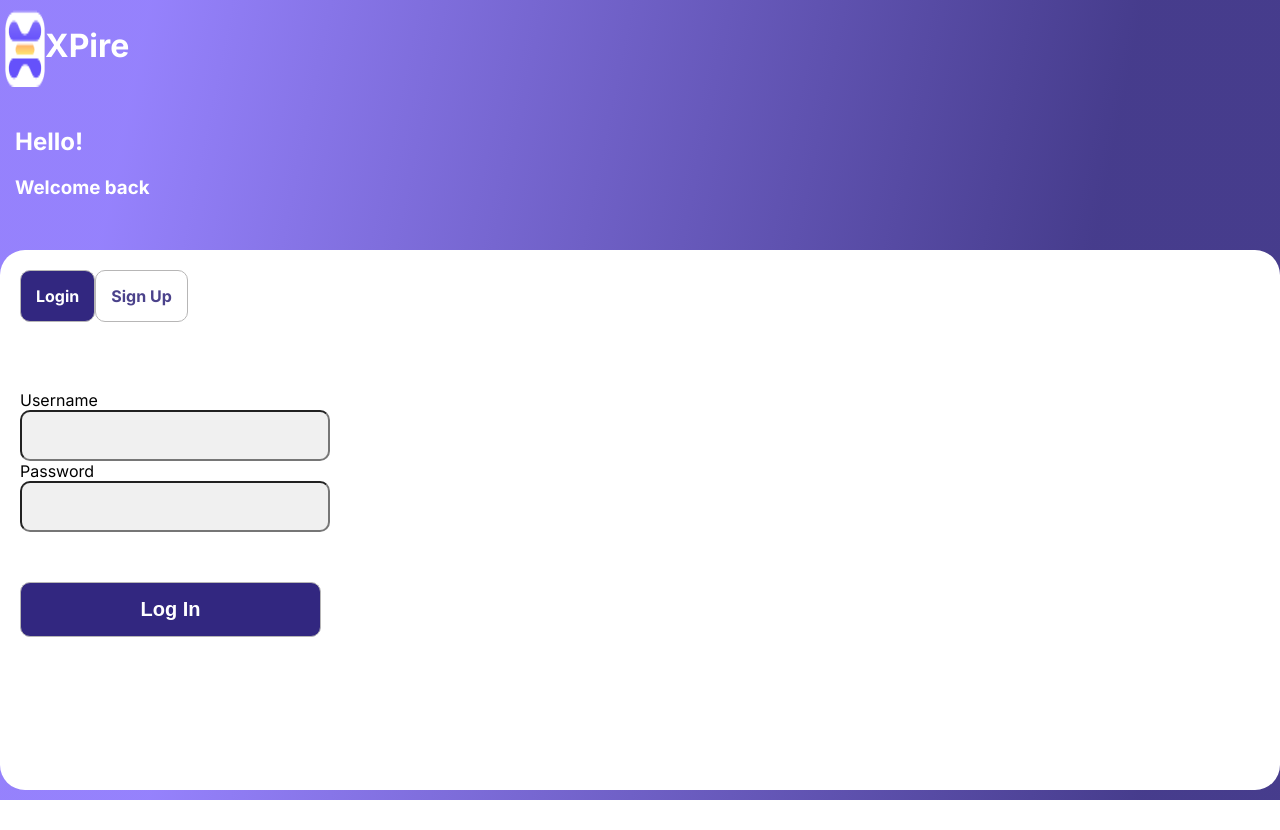
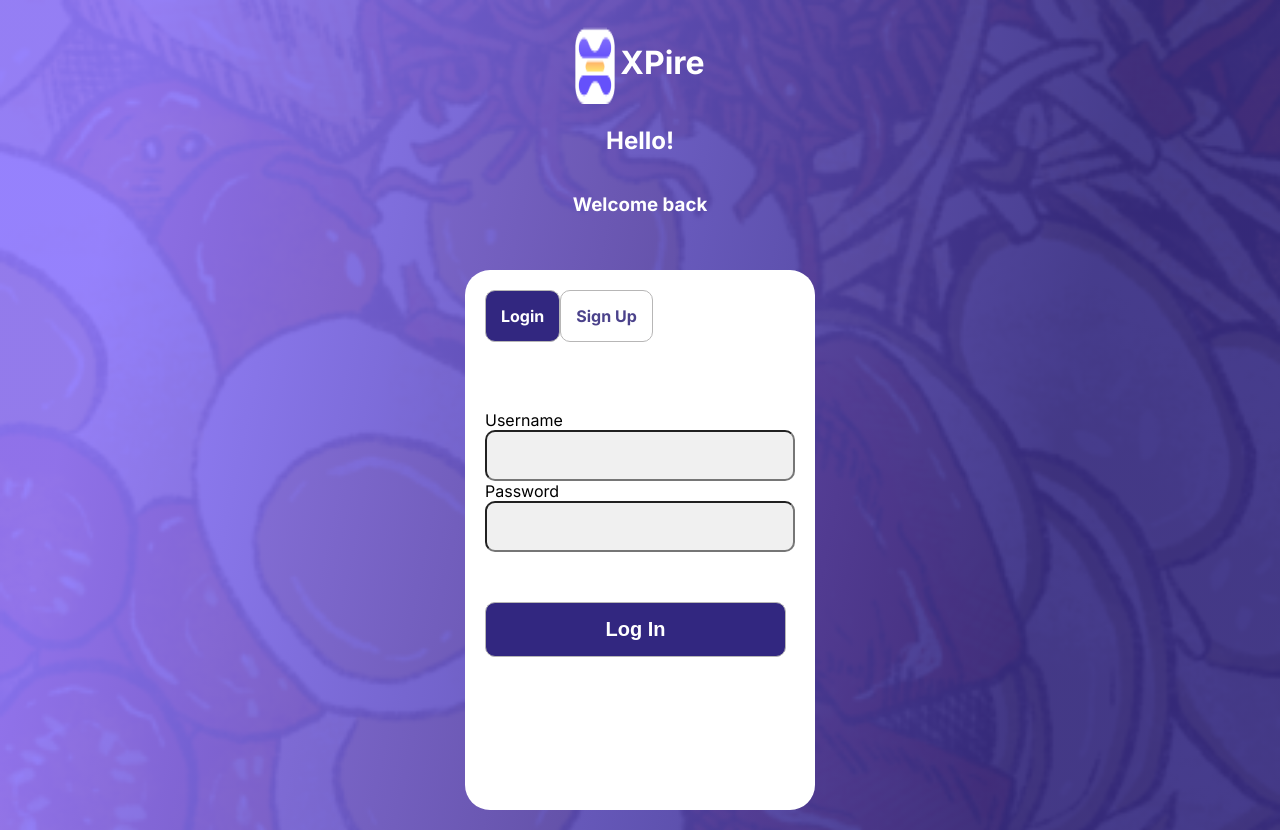
Before and after one commit to MHEN007/Milestone02_K03, a plain HTML site: page src/login.html in a window 1280 px wide. Before the commit the page ends 800 px from the top, so only its background shows below. Drawn offline with Linux system fonts and the light colour scheme.

Commit message:
Finished Login and SignUp Page

```diff
--- a/src/css/style.css
+++ b/src/css/style.css
@@ -2,10 +2,13 @@
 Stylesheet
 Based on : https://www.figma.com/file/E7xTr2XOCWA3GCSWyPpykP/Project-Milestone-1-Kel-3-SPARTA
 */
-body{
+.login{
     font-family: 'Inter', sans-serif;
-    margin: 0 auto;
-    background: linear-gradient(281.6deg, rgba(50, 39, 128, 0.9) 20.68%, rgba(138, 116, 252, 0.9) 89.58%);
+    margin: 20px;
+    background: linear-gradient(281.6deg, rgba(50, 39, 128, 0.9) 20.68%, rgba(138, 116, 252, 0.9) 89.58%), url("../assets/gambar2.png");
+    background-repeat: no-repeat;
+    background-size: cover;
+    background-position: center;
 }
 
 header{
@@ -14,24 +17,32 @@ header{
 
 .title{
     display: flex;
+    justify-content: center;
     margin: 0 auto;
-    padding: 5px;
+    padding: 2px;
     color: #ffffff;
     text-align: center;
 }
 
-.sub-title{
-    color: #ffffff;
-    padding: 15px;
+.title img{
+    margin-right: 5px;
 }
 
-main{
+.sub-title{
+    display: flex;
+    justify-content: center;
+    flex-flow: row wrap;
+    color: #ffffff;
+}
+
+.content{
     margin: 0 auto;
+    display: flex;
+    justify-content: center;
 }
 
 .form{
     border-radius: 25px;
-    margin: 0;
     background: #ffffff;
     height: 500px;
     padding:  20px;
--- a/src/login.html
+++ b/src/login.html
@@ -10,7 +10,7 @@
     <link href="https://fonts.googleapis.com/css2?family=Inter:wght@300;400;700&display=swap" rel="stylesheet">
     <title>Login</title>
 </head>
-<body>
+<body class="login">
     <header>
         <div class="title">
             <img src="./assets/Logo (Rounded) 1.png">
@@ -18,17 +18,21 @@
         </div>
         <div class="sub-title">
             <h2>Hello!</h2>
+        </div>
+        <div class="sub-title">
             <h3>Welcome back</h3>
         </div>
     </header>
-    <main>
+    <main class="content">
         <div class="form">
             <div class="button-active">
                 Login
             </div>
+            <a href="signup.html">
             <div class="button-non-active">
                 Sign Up
             </div>
+            </a>
             <form method="POST" action="" class="main-form">
                 Username<br>
                 <input type="text" class="form-input" name="username"><br>
```
Also changed, not shown: src/signup.html (+4 -2 lines), src/assets/gambar2.png (added).
